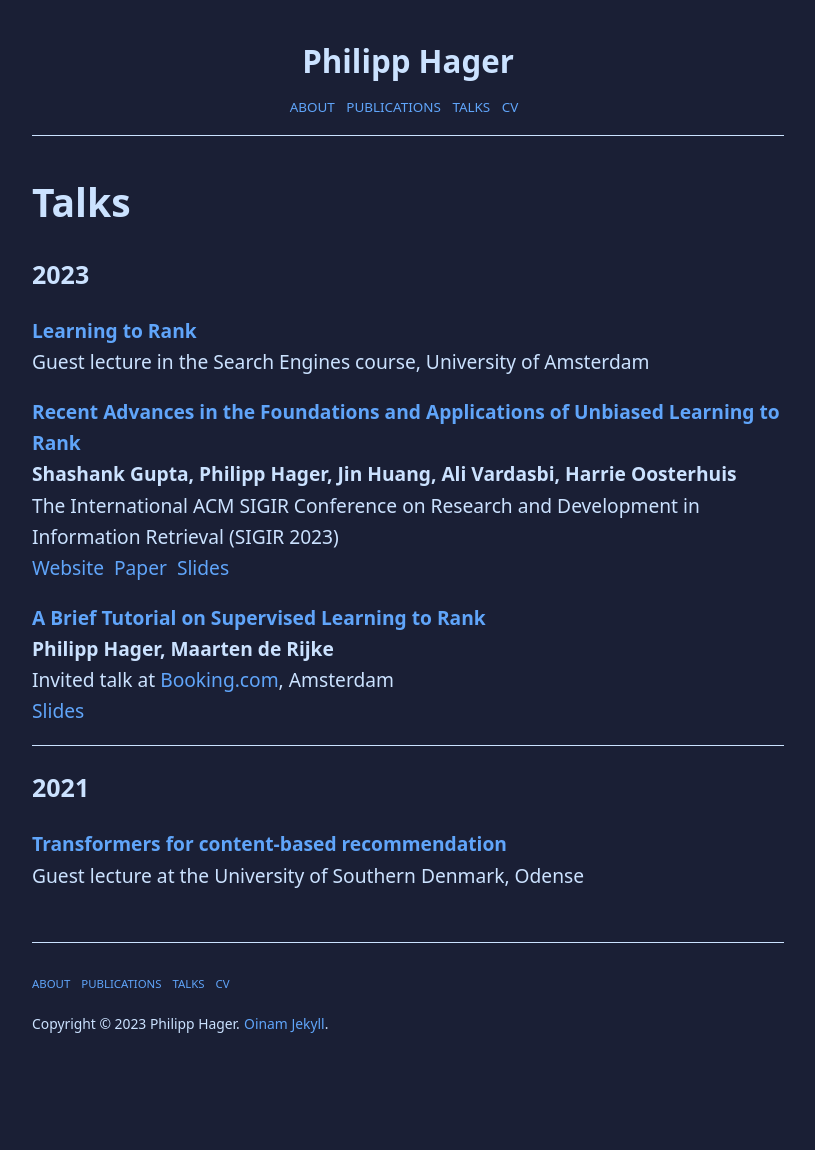
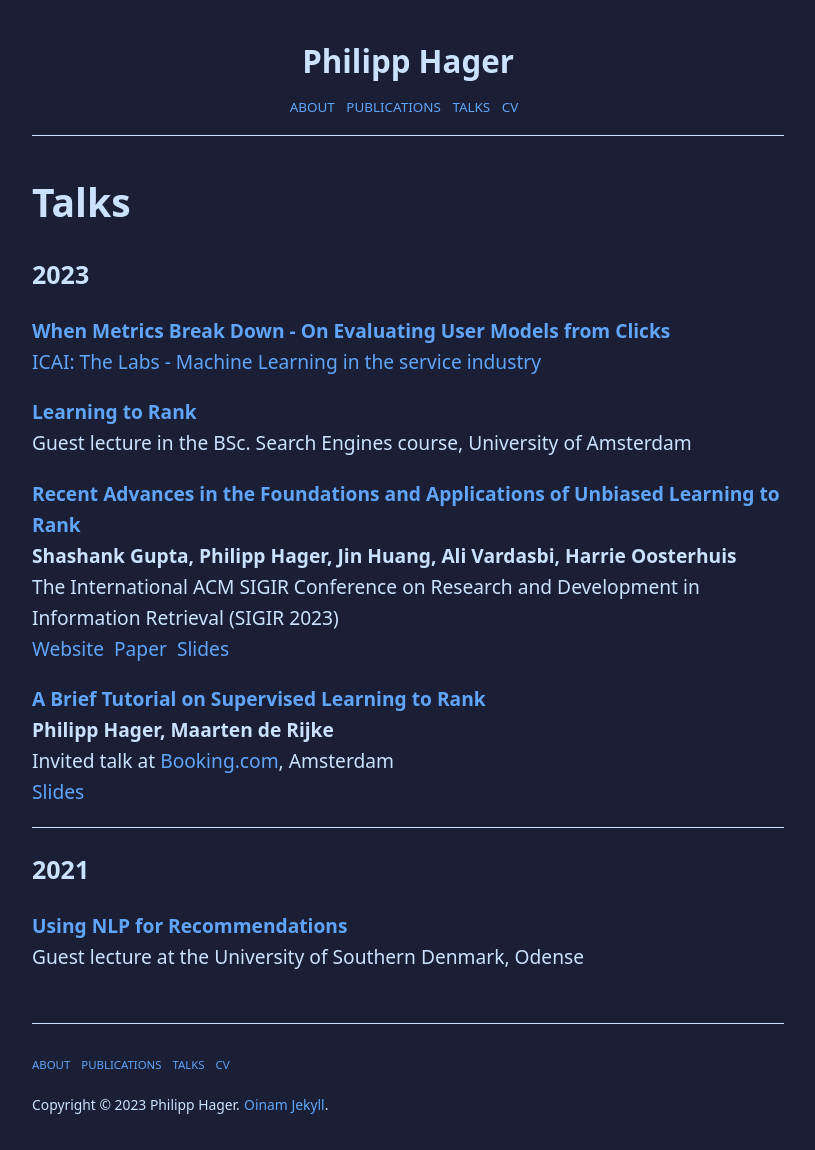
Before and after one commit to philipphager/philipphager.github.io, a Jekyll site: the page built from talks.md, in a window 1280 px wide. Shown: the whole page, without its empty margins (232-1047 px from the left). Built offline with Jekyll 4.4.1, drawn with Linux system fonts in a browser that asks for light colours; before the commit the page ends 1068 px from its top, so only the background shows below that.

Commit message:
Update talks

```diff
--- a/talks.md
+++ b/talks.md
@@ -6,8 +6,11 @@ permalink: /talks/
 
 ### 2023
 
+**[When Metrics Break Down - On Evaluating User Models from Clicks](assets/talks/2023-sigir-ultr-tutorial.pdf)**\\
+[ICAI: The Labs - Machine Learning in the service industry](https://icai.ai/event/icai-the-labs-machine-learning-in-the-service-industry/)
+
 **[Learning to Rank]()**\\
-Guest lecture in the Search Engines course, University of Amsterdam
+Guest lecture in the BSc. Search Engines course, University of Amsterdam
 
 **[Recent Advances in the Foundations and Applications of Unbiased Learning to Rank](https://sites.google.com/view/sigir-2023-tutorial-ultr)**\\
 **Shashank Gupta, Philipp Hager, Jin Huang, Ali Vardasbi, Harrie Oosterhuis**\\
@@ -25,5 +28,5 @@ Invited talk at [Booking.com](https://booking.com/), Amsterdam\\
 ---
 
 ### 2021
-**[Transformers for content-based recommendation]()**\\
+**[Using NLP for Recommendations](assets/lectures/neural_embeddings_sdu2021.pdf)**\\
 Guest lecture at the University of Southern Denmark, Odense
```
Also changed, not shown: 1 other file.
